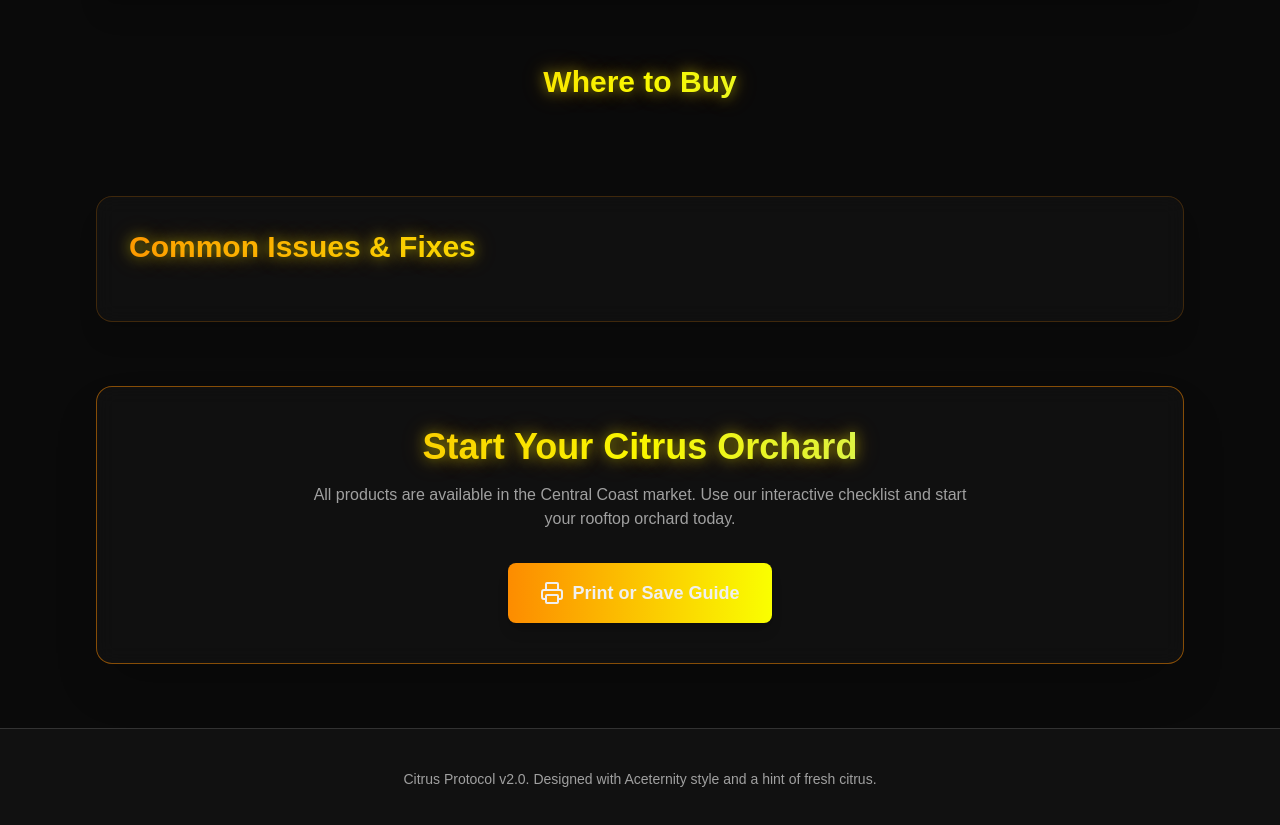
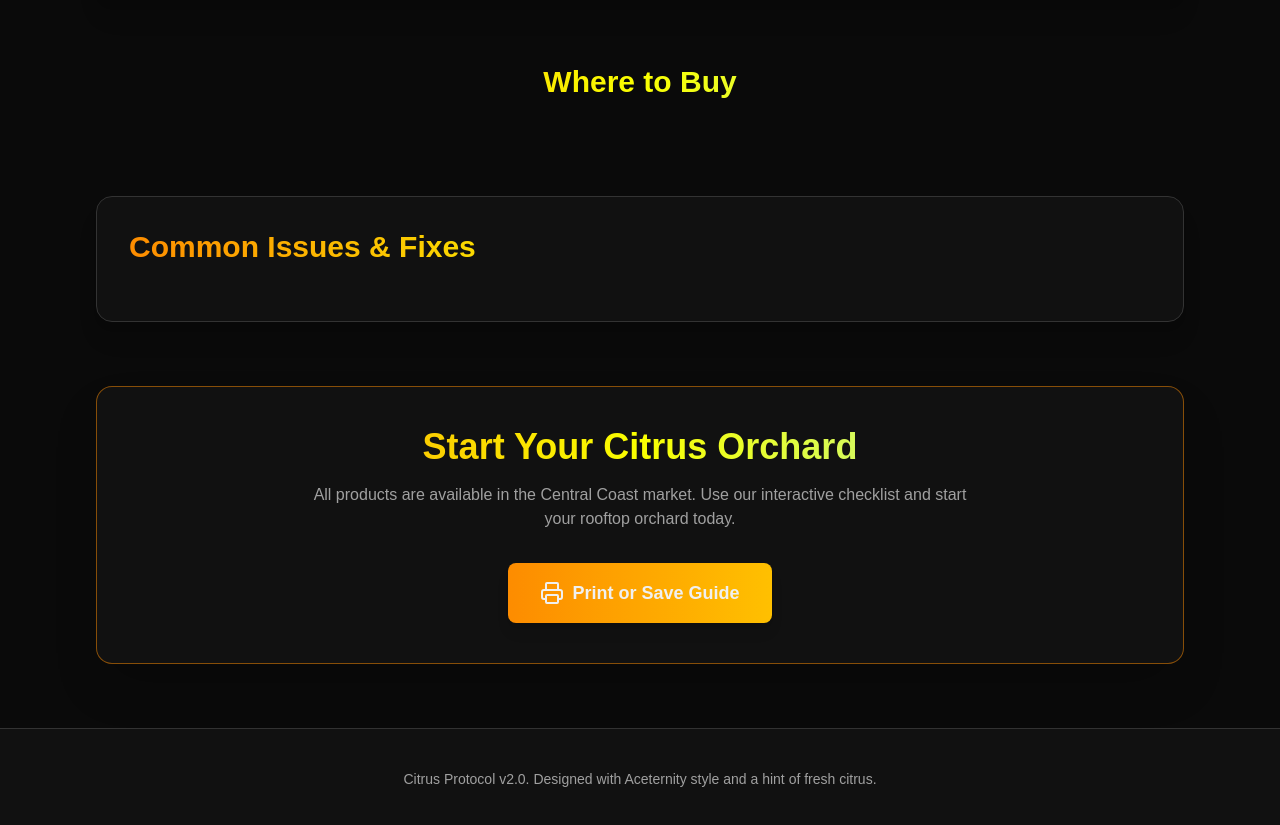
Before and after one commit to saintus-create/lemon-drop, a plain HTML site: page index.html in a window 1280 px wide. Shown: the part 1363-2188 px from the top of the page. Drawn offline with nearby package versions, Linux system fonts and the light colour scheme; a web font is replaced by a local one.

Commit message:
Update styles.css

```diff
--- a/styles.css
+++ b/styles.css
@@ -9,12 +9,12 @@
     --citrus-green: #a7f3d0;
 }
 
+/* Base Styles */
 body {
     background-color: var(--acet-bg);
     color: var(--acet-text);
     transition: background-color 0.3s, color 0.3s;
     overflow-x: hidden;
-    font-family: 'Geist Sans', sans-serif;
 }
 
 /* Aceternity Hero Text with Citrus Glow */
@@ -26,40 +26,36 @@ body {
     animation: pulse-glow 3s infinite alternate;
 }
 
-@keyframes pulse-glow {
-    0% { text-shadow: 0 0 10px rgba(250, 255, 0, 0.4), 0 0 20px rgba(253, 140, 0, 0.2); }
-    100% { text-shadow: 0 0 15px rgba(250, 255, 0, 0.6), 0 0 30px rgba(253, 140, 0, 0.4); }
-}
-
 /* Aceternity Card Style with Citrus Border/Glow */
 .acet-card-styled {
-    background: rgba(17, 17, 17, 0.9);
-    backdrop-filter: blur(10px);
-    border: 1px solid rgba(253, 140, 0, 0.2);
-    border-radius: 1rem;
-    transition: all 0.3s cubic-bezier(0.2, 0.8, 0.4, 1);
-    box-shadow: 0 4px 6px rgba(0, 0, 0, 0.1), inset 0 1px 3px rgba(255, 255, 255, 0.1);
+    background-color: var(--acet-card);
+    border: 1px solid var(--acet-border);
+    border-radius: 0.75rem;
+    transition: all 0.3s ease;
+    position: relative;
+    box-shadow: inset 0 2px 4px rgba(0, 0, 0, 0.5);
 }
 .acet-card-styled:hover {
     border-color: var(--citrus-orange);
-    box-shadow: 0 0 20px rgba(253, 140, 0, 0.3), inset 0 1px 3px rgba(255, 255, 255, 0.1);
-    transform: translateY(-3px);
+    box-shadow: 0 0 20px rgba(253, 140, 0, 0.4), inset 0 2px 4px rgba(0, 0, 0, 0.5);
+    transform: translateY(-2px);
 }
 
 /* Aceternity Button */
 .acet-btn {
-    background: linear-gradient(90deg, var(--citrus-orange), var(--citrus-yellow));
+    background: linear-gradient(90deg, var(--citrus-orange) 0%, #ffc000 100%);
     color: var(--acet-black);
     font-weight: 700;
-    box-shadow: 0 0 15px rgba(253, 140, 0, 0.3);
-    transition: transform 0.2s, box-shadow 0.2s;
+    transition: all 0.3s ease;
+    box-shadow: 0 8px 15px rgba(253, 140, 0, 0.3);
 }
 .acet-btn:hover {
-    transform: translateY(-2px);
-    box-shadow: 0 0 25px rgba(253, 140, 0, 0.5);
+    opacity: 0.9;
+    box-shadow: 0 8px 25px rgba(253, 140, 0, 0.6);
+    transform: translateY(-1px);
 }
 
-/* Small Data Card - Glowing Border via Box Shadow */
+/* Small Data Card */
 .acet-small-card {
     background-color: #222222;
     border: 1px solid var(--acet-border);
@@ -101,9 +97,8 @@ body {
 /* Modal Styles */
 #modal-box {
     background-color: var(--acet-card);
-    border: 1px solid rgba(253, 140, 0, 0.5);
-    box-shadow: 0 0 40px rgba(253, 140, 0, 0.3);
-    backdrop-filter: blur(15px);
+    border: 1px solid var(--citrus-orange);
+    box-shadow: 0 0 30px rgba(253, 140, 0, 0.5);
 }
 
 /* Checklist Items */
```
